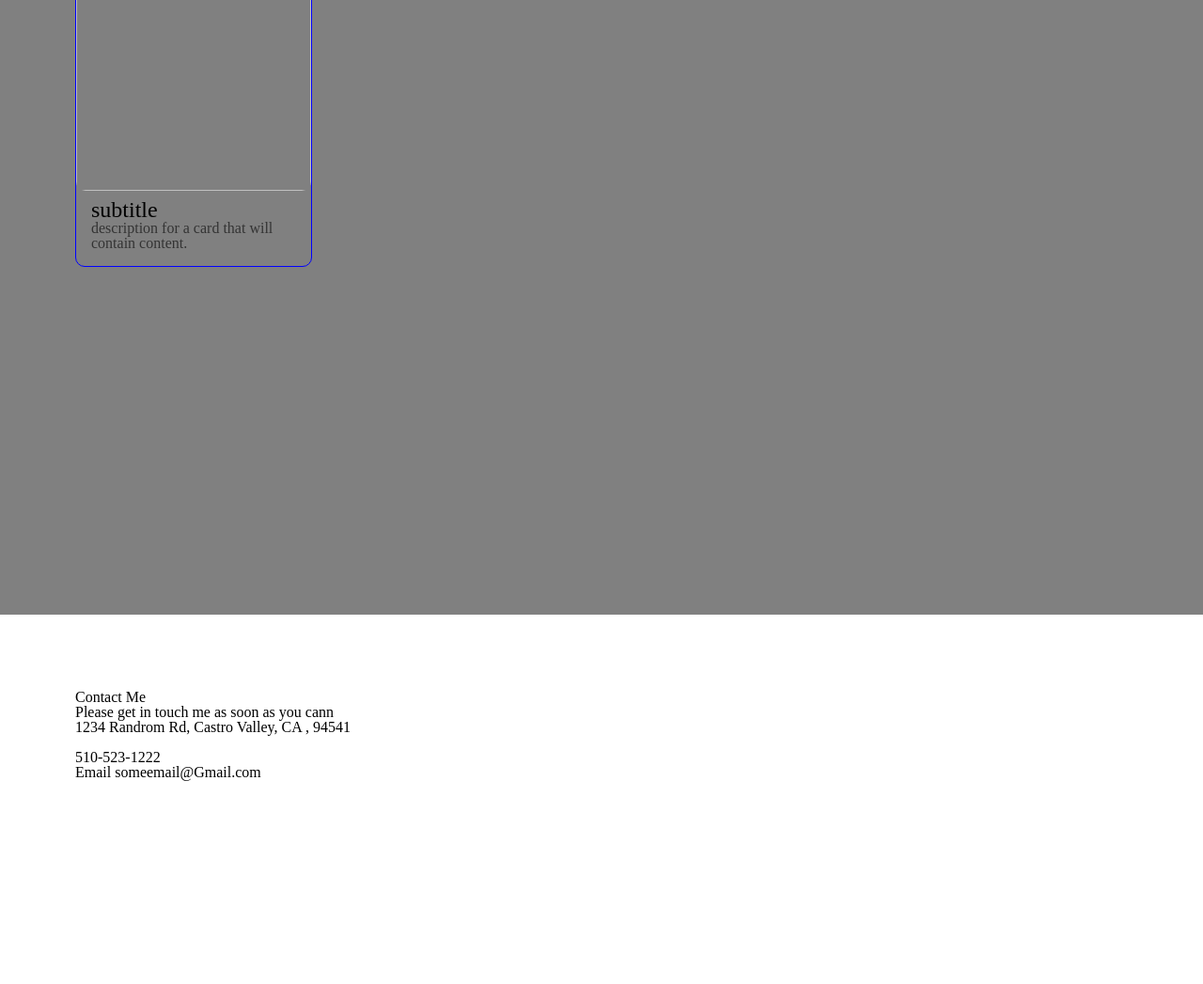
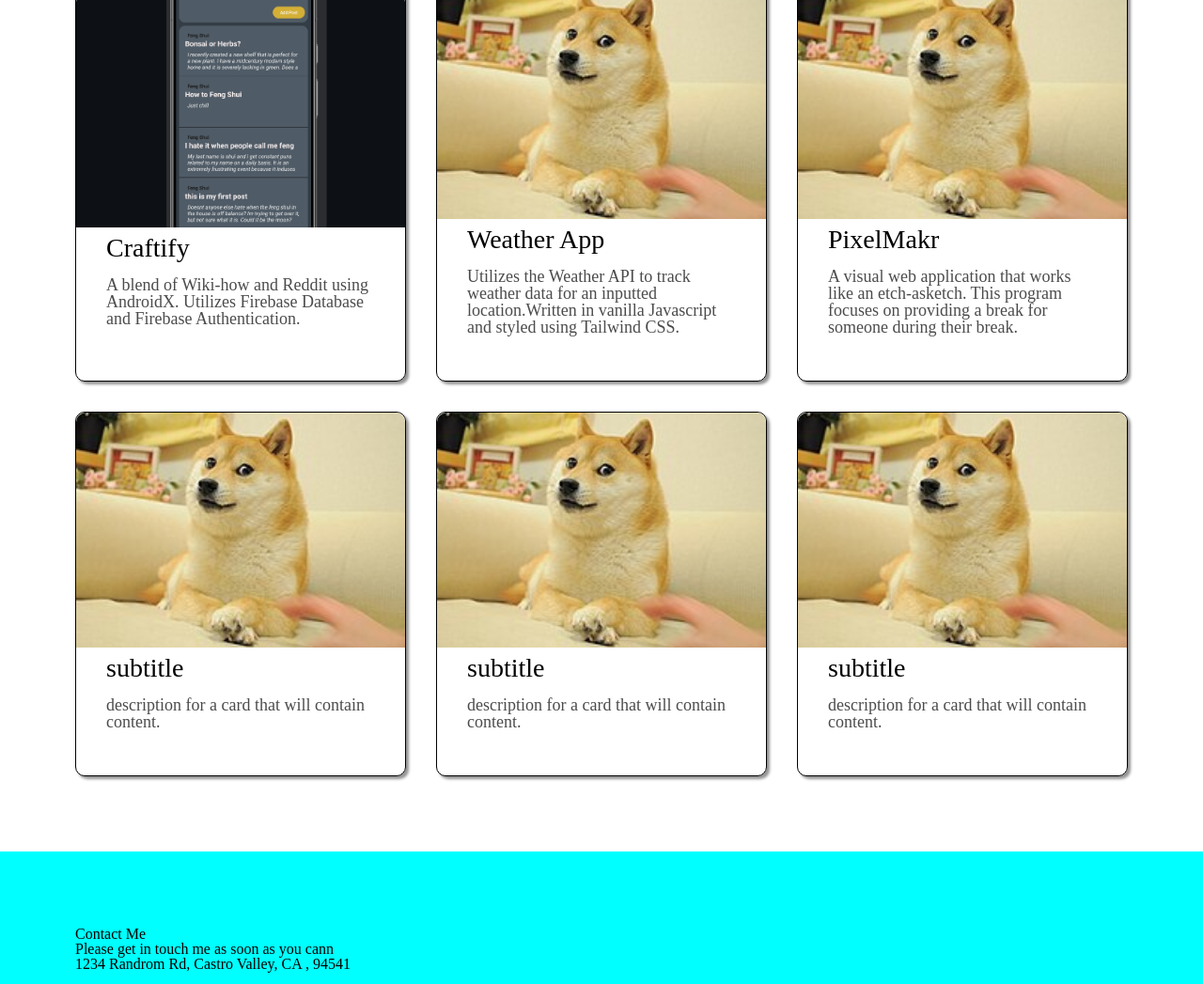
Before and after one commit to GeoCort/OPResponsiveProject, a website: page index.html in a window 1280 px wide. Shown: the part 644-1691 px from the top of the page at 94% size. Before the commit the page ends 1554 px from the top, so only its background shows below. Drawn offline with nearby package versions, Linux system fonts and the light colour scheme.

Commit message:
added styles to my work boxes.

```diff
--- a/index.html
+++ b/index.html
@@ -5,6 +5,8 @@
     <meta name="viewport" content="width=device-width, initial-scale=1.0">
     <link rel="stylesheet" href="reset.css">
     <link rel="stylesheet" href="style.css">
+    <link rel="stylesheet" type='text/css' href="https://cdn.jsdelivr.net/gh/devicons/devicon@latest/devicon.min.css" />
+
     <title>George's Website</title>
 </head>
 <body>
@@ -12,24 +14,68 @@
         <div class="container">
             <img class="main_img" src="./assets/nerd_selfie.jpg">
             <div class="aboutMe">
+                <h2 class="sectionTitle">About Me </h2>
                 <p class=" text-p">Lorem ipsum dolor, sit amet consectetur adipisicing elit. Officiis eius, cumque accusantium inventore magnam consequuntur distinctio placeat architecto? Veritatis porro velit ut facere in odit corrupti accusamus quod! Harum, omnis?
                 Dolorem id culpa quaerat sunt earum vel sapiente optio. Dolorum doloribus blanditiis accusamus rem corrupti quos sed eos incidunt numquam? Ipsum tenetur odit aliquam provident dolorum nihil, unde temporibus non.</p>
                 <div class="links">
                     <div class="links">
-                        <a>link 1</a>
-                        <a>link 1</a>
-                        <a>link 1</a>
+                        <a>
+                            <i class="devicon-github-original"></i>
+                          </a>
+                        <a>
+                            <i class="devicon-linkedin-plain"></i>
+                          </a>
+                        <a>
+                            <i class="devicon-twitter-original"></i>
+                          </a>
                 </div>
             </div>
             </div>
     </section>
     <section class="work-section">
         <h2 class="sectionTitle"> My Work</h2>
-        <div class="cardContainer">
-            <img >
-            <div class="cardContent">
-                <span class="cardTitle">subtitle</span>
-            <p class="cardDesc">description for a card that will contain content. </p>
+        <div class="cards">
+            <div class="cardContainer">
+                <img src="./assets/craftify.png">
+                <div class="cardContent">
+                    <span class="cardTitle">Craftify</span>
+                <p class="cardDesc">A blend of Wiki-how and Reddit using AndroidX. Utilizes Firebase Database and Firebase Authentication. </p>
+                </div>
+            </div>
+            <div class="cardContainer">
+                <img src="./assets/wow.jpg">
+                <div class="cardContent">
+                    <span class="cardTitle">Weather App</span>
+                <p class="cardDesc">Utilizes the Weather API to track weather data for an inputted location.Written in vanilla Javascript and styled using Tailwind CSS. </p>
+                </div>
+            </div>
+            <div class="cardContainer">
+                <img src="./assets/wow.jpg">
+                <div class="cardContent">
+                    <span class="cardTitle">PixelMakr</span>
+                <p class="cardDesc">A visual web application that works like an etch-asketch. This program focuses on providing a break for someone during their break. </p>
+                </div>
+            </div>
+            <div class="cardContainer">
+                <img src="./assets/wow.jpg">
+                <div class="cardContent">
+                    <span class="cardTitle">subtitle</span>
+                <p class="cardDesc">description for a card that will contain content. </p>
+                </div>
+            </div>
+            <div class="cardContainer">
+                <img src="./assets/wow.jpg">
+                <div class="cardContent">
+                    <span class="cardTitle">subtitle</span>
+                <p class="cardDesc">description for a card that will contain content. </p>
+                </div>
+            </div>
+            <div class="cardContainer">
+                <img src="./assets/wow.jpg">
+                <div class="cardContent">
+                    <span class="cardTitle">subtitle</span>
+                <p class="cardDesc">description for a card that will contain content. </p>
+                </div>
             </div>
         </div>
     </section>
@@ -40,7 +86,17 @@
         <br>
         <p>510-523-1222</p>
         <p>Email someemail@Gmail.com </p>
-
+        <div class="links-r">
+            <a>
+                <i class="devicon-github-original"></i>
+              </a>
+            <a>
+                <i class="devicon-linkedin-plain"></i>
+              </a>
+            <a>
+                <i class="devicon-twitter-original"></i>
+              </a>
+        </div>
     </section>
 </body>
 </html>
--- a/style.css
+++ b/style.css
@@ -2,17 +2,18 @@
     background-color: aqua;
     /*  background style may revisit later */
     background: linear-gradient(to right bottom, aqua, white 50%);
-    padding:1rem;
+    padding:2rem;
 }
 .container{
     margin:2rem;
-    border:1px solid black;
     display: flex;
 }
 
 img{
-    height:400px;
-    width: auto;
+    object-fit:cover;
+    border-top-left-radius: 10px;
+    border-top-right-radius: 10px;
+    height: 250px;
 }
 .sectionTitle{
     font-size:32px;
@@ -20,10 +21,11 @@ img{
 
 }
 .aboutMe{
-    border:1px solid red;
-    margin-top: 2rem;
-    margin-bottom: 2rem;
-    padding: 1rem;
+    background-color:rgb(240, 241, 242);
+    box-shadow: 5px 5px 5px rgba(0, 0, 0, 0.322);
+    margin-top:2rem;
+    margin-bottom:2rem;
+    padding:2rem 1rem 1rem 2rem;
     display:flex;
     flex-direction: column;
     font-size: 20px;
@@ -34,28 +36,38 @@ img{
 .links{
     padding:.5rem;
     display:flex;
-    background-color: green;
     flex-direction:row-reverse;
     gap:1rem;
 
 }
-img{
-    border-radius: 10px;
+.links-r{
+    padding:.5rem;
+    display:flex;
+    gap:1rem;
+
+}
+
+.cards{
+    display:flex;
+    justify-content: center;
+    flex-wrap: wrap;
+    gap:2rem;
 
 }
 .cardContainer{
-    border:1px solid blue;
+    border:1px solid black;
+    flex:1;
     display: flex;
     flex-direction: column;
     justify-content: center;
-    max-width: 250px;
-    max-height: 300px;
+    max-width: 350px;
+    padding-bottom: 1rem;
     border-radius: 10px;
+    box-shadow: 3px 3px 3px rgba(0, 0, 0, 0.422);
 }
 .work-section{
     min-height:  80vh;
     padding:5rem;
-    background-color: gray;
 }
 .cardContent{
     margin:.5rem;
@@ -64,16 +76,22 @@ img{
     margin-bottom: 1rem;
 }
 .cardTitle{
-    font-size: 24px;
+    font-size: 28px;
     font-style: bold;
+    padding:1rem;
 }
 .cardDesc{
-    font-size:16px;
-    opacity: 60%;
+    font-size:18px;
+    opacity: 70%;
+    padding:1rem;
 }
 
 /* Contact */
 .contact{
     padding:5rem;
+    background-color: aqua;
 
 }
+i{
+    font-size:42px;
+}
```
Also changed, not shown: assets/craftify.png (added), assets/wow.jpg (added).
